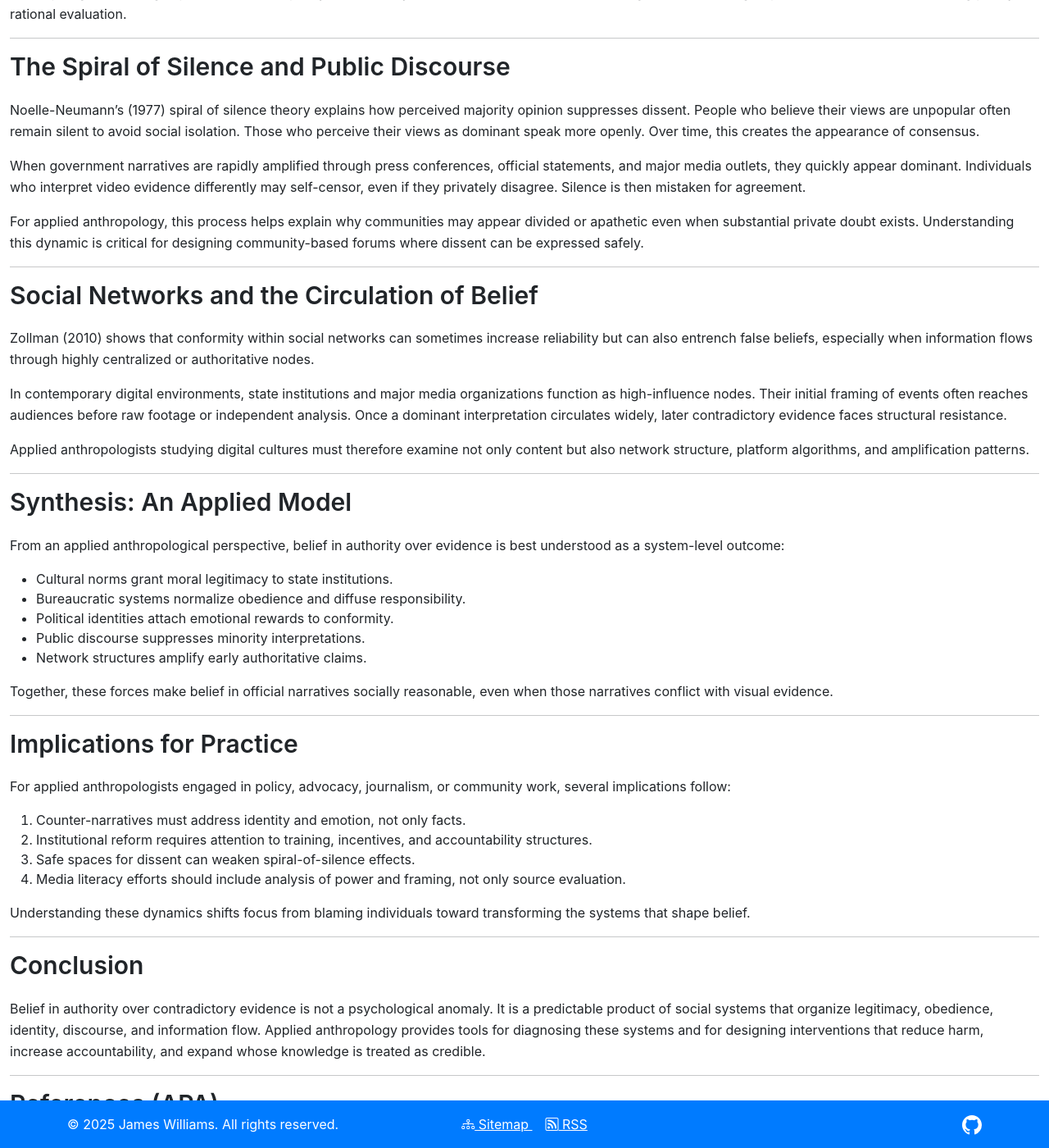
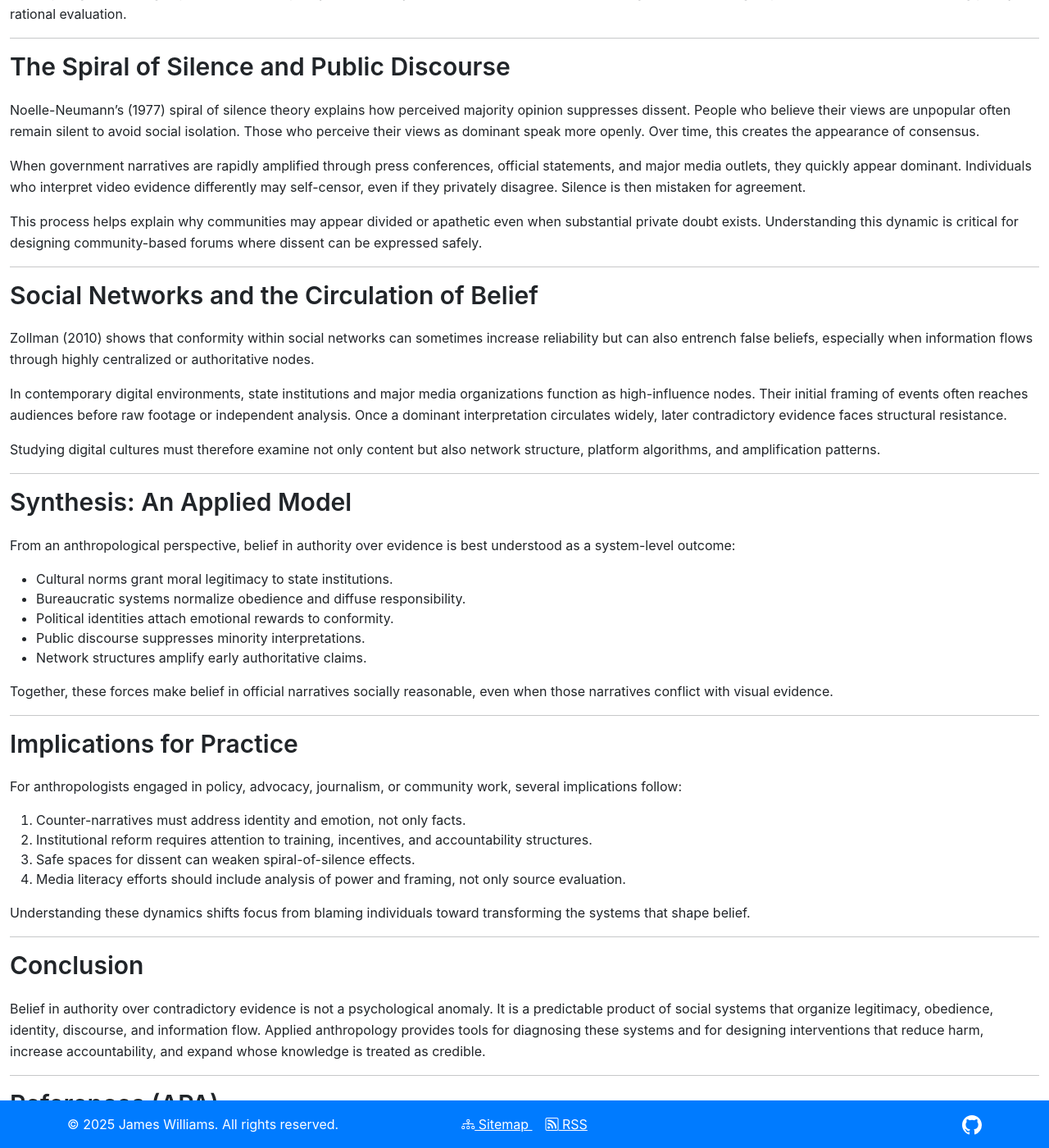
Before and after one commit to jtdub/jtdub.com, a Jekyll site: the page built from _posts/2026-02-01-authority-and-perception-bias.md, in a window 1280 px wide and 1400 px high, scrolled down 1685 px. Shown: the whole window at 82% size. Built offline with Jekyll 4.4.1, drawn with Linux system fonts in a browser that asks for light colours; nearby versions of some CDN libraries.

Commit message:
Refactor text for clarity and conciseness

```diff
--- a/_posts/2026-02-01-authority-and-perception-bias.md
+++ b/_posts/2026-02-01-authority-and-perception-bias.md
@@ -63,7 +63,7 @@ Noelle-Neumann’s (1977) spiral of silence theory explains how perceived majori
 
 When government narratives are rapidly amplified through press conferences, official statements, and major media outlets, they quickly appear dominant. Individuals who interpret video evidence differently may self-censor, even if they privately disagree. Silence is then mistaken for agreement.
 
-For applied anthropology, this process helps explain why communities may appear divided or apathetic even when substantial private doubt exists. Understanding this dynamic is critical for designing community-based forums where dissent can be expressed safely.
+This process helps explain why communities may appear divided or apathetic even when substantial private doubt exists. Understanding this dynamic is critical for designing community-based forums where dissent can be expressed safely.
 
 ---
 
@@ -73,13 +73,13 @@ Zollman (2010) shows that conformity within social networks can sometimes increa
 
 In contemporary digital environments, state institutions and major media organizations function as high-influence nodes. Their initial framing of events often reaches audiences before raw footage or independent analysis. Once a dominant interpretation circulates widely, later contradictory evidence faces structural resistance.
 
-Applied anthropologists studying digital cultures must therefore examine not only content but also network structure, platform algorithms, and amplification patterns.
+Studying digital cultures must therefore examine not only content but also network structure, platform algorithms, and amplification patterns.
 
 ---
 
 ## Synthesis: An Applied Model
 
-From an applied anthropological perspective, belief in authority over evidence is best understood as a system-level outcome:
+From an anthropological perspective, belief in authority over evidence is best understood as a system-level outcome:
 
 * Cultural norms grant moral legitimacy to state institutions.
 * Bureaucratic systems normalize obedience and diffuse responsibility.
@@ -93,7 +93,7 @@ Together, these forces make belief in official narratives socially reasonable, e
 
 ## Implications for Practice
 
-For applied anthropologists engaged in policy, advocacy, journalism, or community work, several implications follow:
+For anthropologists engaged in policy, advocacy, journalism, or community work, several implications follow:
 
 1. Counter-narratives must address identity and emotion, not only facts.
 2. Institutional reform requires attention to training, incentives, and accountability structures.
```
